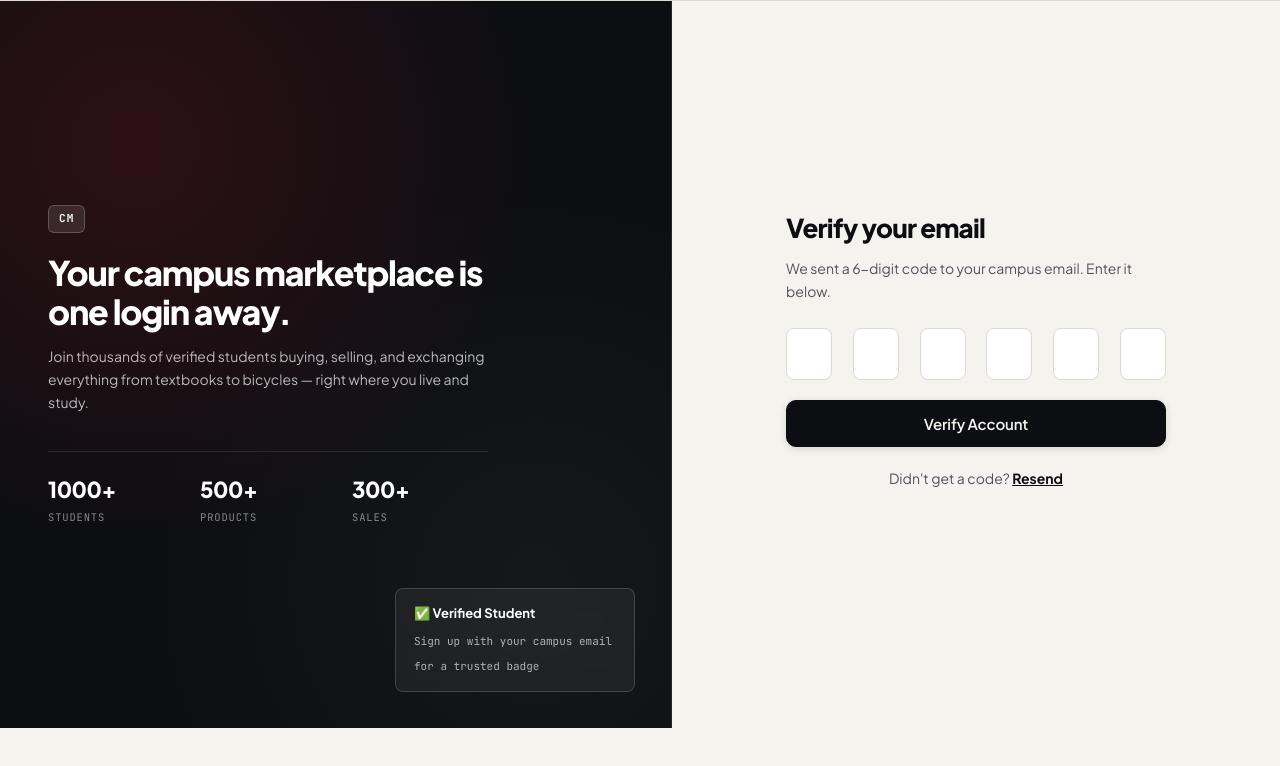
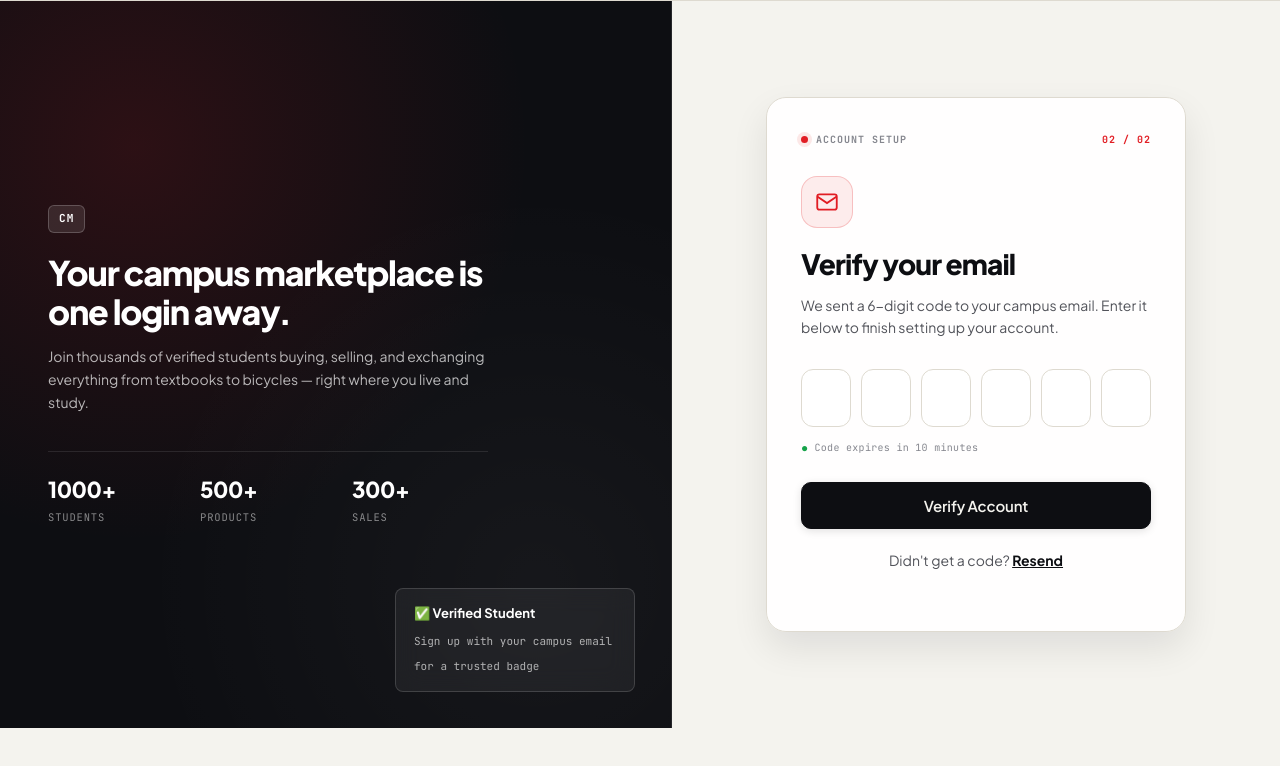
Before and after one commit to SACHIN047-CODE/ucampus_mart, a React (Vite) app: page /verify-otp in a window 1280 px wide. Shown: the top 766 px of the page. Built offline with nearby package versions, Linux system fonts and the light colour scheme.

Commit message:
style(auth): redesign OTP verification screen

```diff
--- a/src/pages/Auth/Auth.css
+++ b/src/pages/Auth/Auth.css
@@ -107,13 +107,47 @@
   display: flex;
   align-items: center;
   justify-content: center;
-  padding: 40px;
+  padding: 48px 40px;
   background: var(--bg);
 }
 
-.cm-auth__box { width: 100%; max-width: 380px; }
+.cm-auth__box {
+  width: 100%;
+  max-width: 420px;
+  padding: 34px;
+  border: 1px solid var(--border);
+  border-radius: var(--radius-lg);
+  background: color-mix(in srgb, var(--bg-elevated) 92%, transparent);
+  box-shadow: var(--shadow-lg);
+  animation: slideUp 0.55s var(--ease) both;
+}
+.cm-auth__eyebrow {
+  display: flex;
+  align-items: center;
+  gap: 8px;
+  margin-bottom: 28px;
+  font-family: var(--font-mono);
+  font-size: 10px;
+  font-weight: 700;
+  letter-spacing: 0.1em;
+  text-transform: uppercase;
+  color: var(--text-soft);
+}
+.cm-auth__eyebrow span:last-child { margin-left: auto; color: var(--primary); }
+.cm-auth__eyebrow-dot { width: 7px; height: 7px; border-radius: 50%; background: var(--primary); box-shadow: 0 0 0 4px rgba(var(--primary-rgb), 0.1); }
+.cm-auth__icon {
+  display: grid;
+  place-items: center;
+  width: 52px;
+  height: 52px;
+  margin-bottom: 20px;
+  border: 1px solid rgba(var(--primary-rgb), 0.22);
+  border-radius: 16px;
+  background: rgba(var(--primary-rgb), 0.08);
+  color: var(--primary);
+}
 .cm-auth__box h1 {
-  font-size: 26px;
+  font-size: 28px;
   letter-spacing: -0.03em;
   margin-bottom: 6px;
 }
@@ -215,18 +249,31 @@
 }
 .cm-auth__foot a:hover { color: var(--primary); }
 
-.cm-auth__otp { display: flex; gap: 8px; margin-bottom: 20px; justify-content: space-between; }
+.cm-auth__otp { display: flex; gap: 9px; margin: 30px 0 12px; justify-content: space-between; }
 .cm-auth__otp input {
-  width: 46px; height: 52px; text-align: center;
+  width: 50px; height: 58px; text-align: center;
   font-family: var(--font-mono);
-  font-size: 20px; font-weight: 800;
-  border-radius: var(--radius-sm);
+  font-size: 22px; font-weight: 800;
+  border-radius: 12px;
   border: 1px solid var(--border);
   background: var(--bg-elevated);
   color: var(--text);
   outline: none;
+  caret-color: var(--primary);
+  transition: border-color 0.15s, box-shadow 0.15s, transform 0.15s;
 }
-.cm-auth__otp input:focus { border-color: var(--text); }
+.cm-auth__otp input:focus { border-color: var(--primary); box-shadow: 0 0 0 4px rgba(var(--primary-rgb), 0.12); transform: translateY(-2px); }
+.cm-auth__hint {
+  display: flex;
+  align-items: center;
+  gap: 6px;
+  margin-bottom: 24px;
+  font-family: var(--font-mono);
+  font-size: 10px;
+  color: var(--text-soft);
+  letter-spacing: 0.03em;
+}
+.cm-auth__hint span { color: var(--success); font-size: 12px; }
 
 @media (max-width: 900px) {
   .cm-auth { grid-template-columns: 1fr; }
@@ -235,6 +282,7 @@
 
 @media (max-width: 640px) {
   .cm-auth__form-side { padding: 24px 16px; }
+  .cm-auth__box { padding: 28px 22px; }
 }
 
 @media (max-width: 480px) {
--- a/src/pages/Auth/VerifyOtp.jsx
+++ b/src/pages/Auth/VerifyOtp.jsx
@@ -41,8 +41,12 @@ export default function VerifyOtp() {
       <AuthArt />
       <div className="cm-auth__form-side">
         <form className="cm-auth__box" onSubmit={submit} noValidate>
+          <div className="cm-auth__eyebrow"><span className="cm-auth__eyebrow-dot" /> Account setup <span>02 / 02</span></div>
+          <div className="cm-auth__icon" aria-hidden="true">
+            <svg width="26" height="26" viewBox="0 0 24 24" fill="none" stroke="currentColor" strokeWidth="1.7"><rect x="3" y="5" width="18" height="14" rx="2" /><path d="m3 7 9 6 9-6" /></svg>
+          </div>
           <h1>Verify your email</h1>
-          <p>We sent a 6-digit code to your campus email. Enter it below.</p>
+          <p>We sent a 6-digit code to your campus email. Enter it below to finish setting up your account.</p>
 
           <div className="cm-auth__otp">
             {digits.map((d, i) => (
@@ -53,11 +57,14 @@ export default function VerifyOtp() {
                 inputMode="numeric"
                 maxLength={1}
                 value={d}
+                aria-label={`Verification code digit ${i + 1}`}
                 onChange={(e) => handleChange(i, e.target.value)}
                 onKeyDown={(e) => handleKeyDown(i, e)}
               />
             ))}
           </div>
+
+          <div className="cm-auth__hint"><span>●</span> Code expires in 10 minutes</div>
 
           <Button type="submit" size="lg" fullWidth>Verify Account</Button>
 
```
